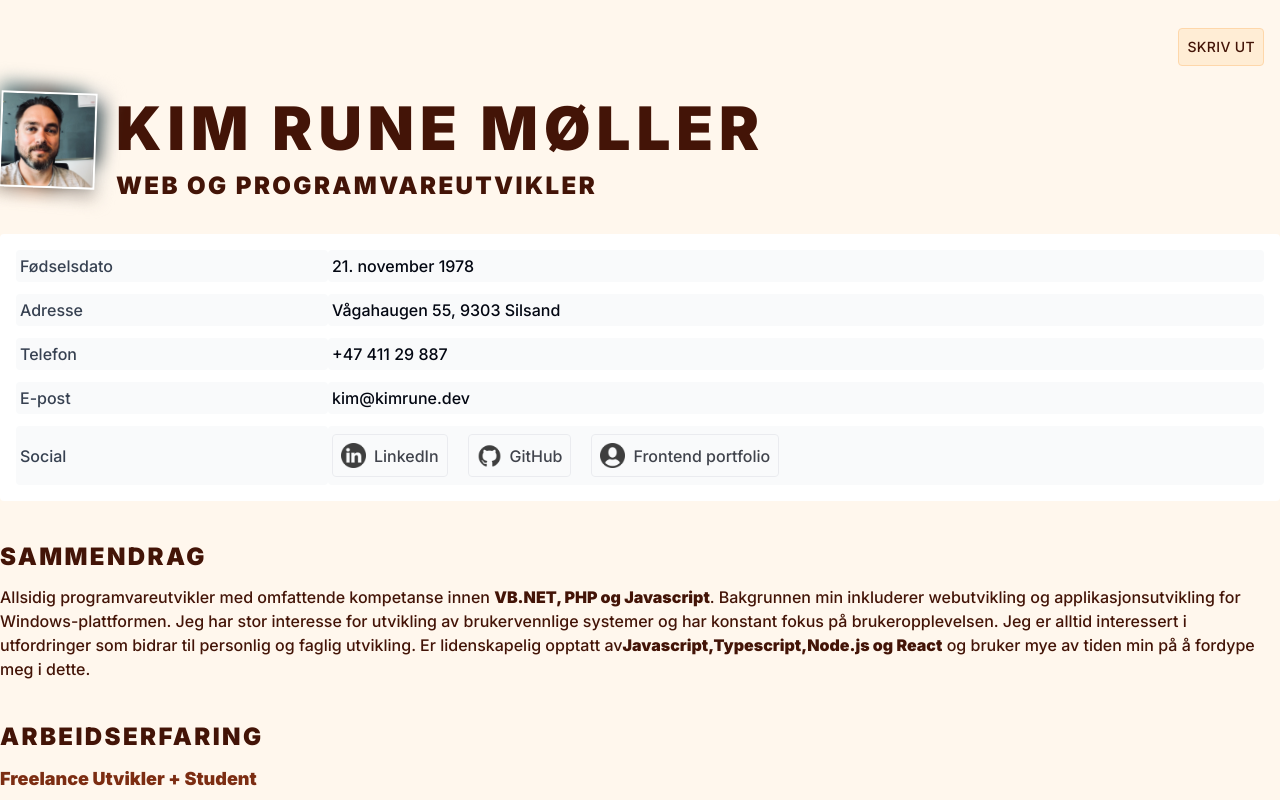
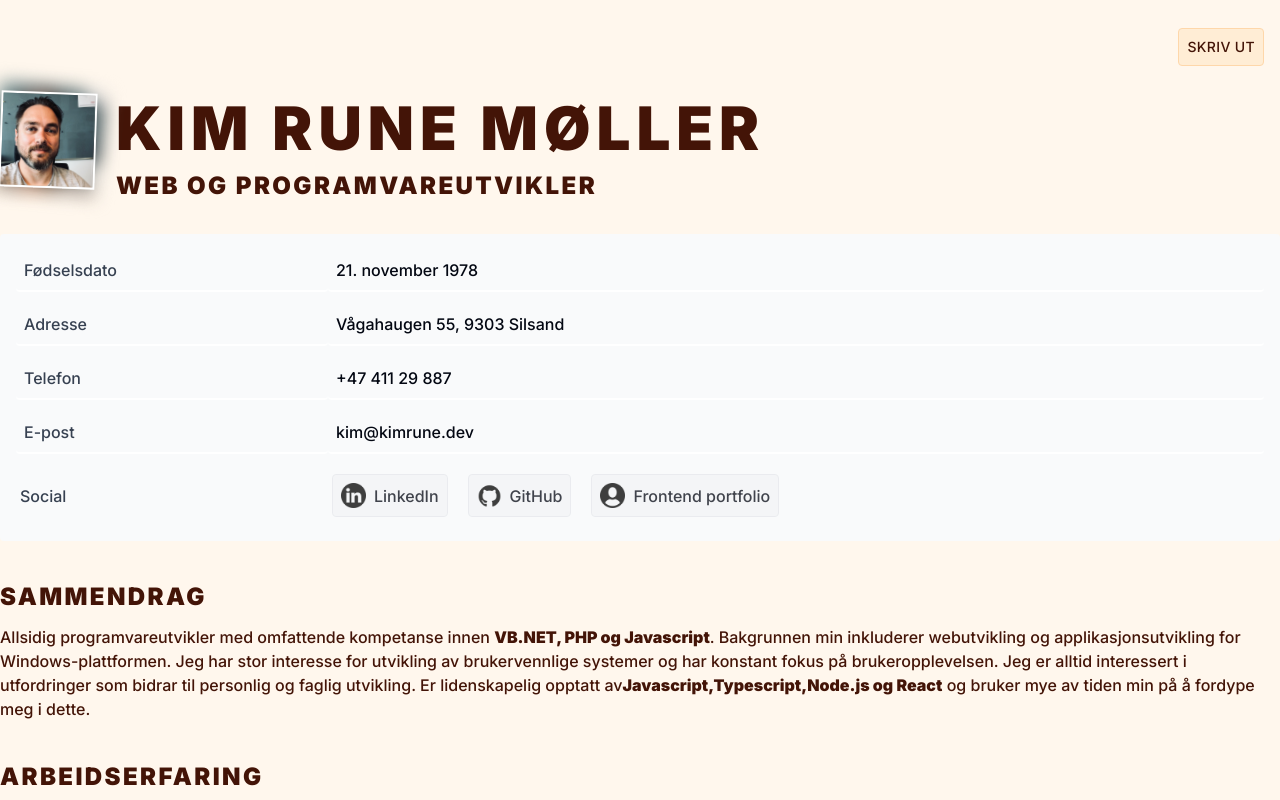
Before and after one commit to kimrm/resume, a React (Vite) app: page / in a window 1280 px wide. Shown: the top 800 px of the page. Built offline with nearby package versions, Linux system fonts and the light colour scheme.

Commit message:
design change

```diff
--- a/src/Button.jsx
+++ b/src/Button.jsx
@@ -1,6 +1,6 @@
 import PropTypes from "prop-types";
 function Button(props) {
-  const { hoverColor, linkUrl, title, children } = props;
+  const { linkUrl, title, children } = props;
 
   return linkUrl ? (
     <a
@@ -8,13 +8,13 @@ function Button(props) {
       title={title}
       target="_blank"
       rel="noreferrer"
-      className={`flex gap-2 items-center p-2 print:hidden opacity-75 hover:opacity-100 hover:scale-105 border border-${hoverColor} hover:bg-${hoverColor} rounded hover:shadow transition ease-in duration-200`}
+      className={`flex gap-2 items-center p-2 print:hidden bg-gray-100 opacity-75 hover:opacity-100 hover:scale-105 border border-gray-200 hover:bg-gray-200 rounded hover:shadow transition ease-in duration-200`}
     >
       {children}
     </a>
   ) : (
     <button
-      className={`inline-flex items-center p-2 scale-105 hover:bg-${hoverColor} border-${hoverColor} rounded hover:shadow transition ease-in duration-200`}
+      className={`inline-flex items-center p-2 scale-105 hover:bg-gray-200 border-gray-200 rounded hover:shadow transition ease-in duration-200`}
     >
       {children}
     </button>
--- a/src/Contact.jsx
+++ b/src/Contact.jsx
@@ -34,52 +34,52 @@ function Contact() {
         </div>
       </div>
       <div>
-        <div className="grid grid-cols-4 gap-y-3 bg-white rounded p-4 my-5 text-xs md:text-base">
-          <div className="bg-gray-50 rounded p-1 text-gray-700">
+        <div className="grid grid-cols-4 gap-y-3 bg-gray-50 rounded p-4 my-5 text-xs md:text-base">
+          <div className="rounded border-b-white border-b-2 p-2 text-gray-700">
             Fødselsdato
           </div>
-          <div className="bg-gray-50 col-span-3 rounded p-1 text-gray-950">
+          <div className="col-span-3 border-b-white border-b-2 rounded p-2 text-gray-950">
             21. november 1978
           </div>
-          <div className="bg-gray-50 rounded p-1 text-gray-700">Adresse</div>
-          <div className="bg-gray-50 col-span-3 rounded p-1 text-gray-950">
+          <div className=" rounded p-2 border-b-white border-b-2  text-gray-700">
+            Adresse
+          </div>
+          <div className=" col-span-3 rounded p-2 border-b-white border-b-2  text-gray-950">
             Vågahaugen 55, 9303 Silsand
           </div>
-          <div className="bg-gray-50 rounded p-1 text-gray-700">Telefon</div>
-          <div className="bg-gray-50 col-span-3 rounded p-1 text-gray-950">
+          <div className="rounded p-2 border-b-white border-b-2  text-gray-700">
+            Telefon
+          </div>
+          <div className=" col-span-3 rounded p-2 border-b-white border-b-2  text-gray-950">
             +47 411 29 887
           </div>
-          <div className="bg-gray-50 rounded p-1 text-gray-700">E-post</div>
-          <div className="bg-gray-50 col-span-3 rounded p-1 text-gray-950">
+          <div className="rounded p-2 border-b-white border-b-2  text-gray-700">
+            E-post
+          </div>
+          <div className=" col-span-3 rounded p-2 border-b-white border-b-2  text-gray-950">
             kim@kimrune.dev
           </div>
-          <div className="bg-gray-50 rounded p-1 text-gray-700 flex items-center">
+          <div className=" rounded p-1 text-gray-700 flex items-center">
             Social
           </div>
-          <div className="bg-gray-50 col-span-3 rounded p-1 py-2 flex gap-5 text-gray-950">
+          <div className=" col-span-3 rounded p-1 py-2 flex gap-5 text-gray-950">
             <span className="hidden print:block">
               linkedin.com/in/kim-rune-moller | github.com/kimrm |
               portfolio.kimrune.dev
             </span>
             <Button
               title="LinkedIn Profile"
-              hoverColor="gray-200"
               linkUrl="https://www.linkedin.com/in/kim-rune-moller"
             >
               <img src={linkedin} width={25} alt="LinkedIn profile icon" />
               <span className="hidden sm:block">LinkedIn</span>
             </Button>
-            <Button
-              title="GitHub Profile"
-              hoverColor="gray-200"
-              linkUrl="https://github.com/kimrm"
-            >
+            <Button title="GitHub Profile" linkUrl="https://github.com/kimrm">
               <img src={github} width={25} alt="GitHub profile icon" />
               <span className="hidden sm:block">GitHub</span>
             </Button>
             <Button
               title="Frontend portfolio"
-              hoverColor="gray-200"
               linkUrl="https://portfolio.kimrune.dev"
             >
               <img src={portfolio} width={25} alt="Portfolio icon" />
```
